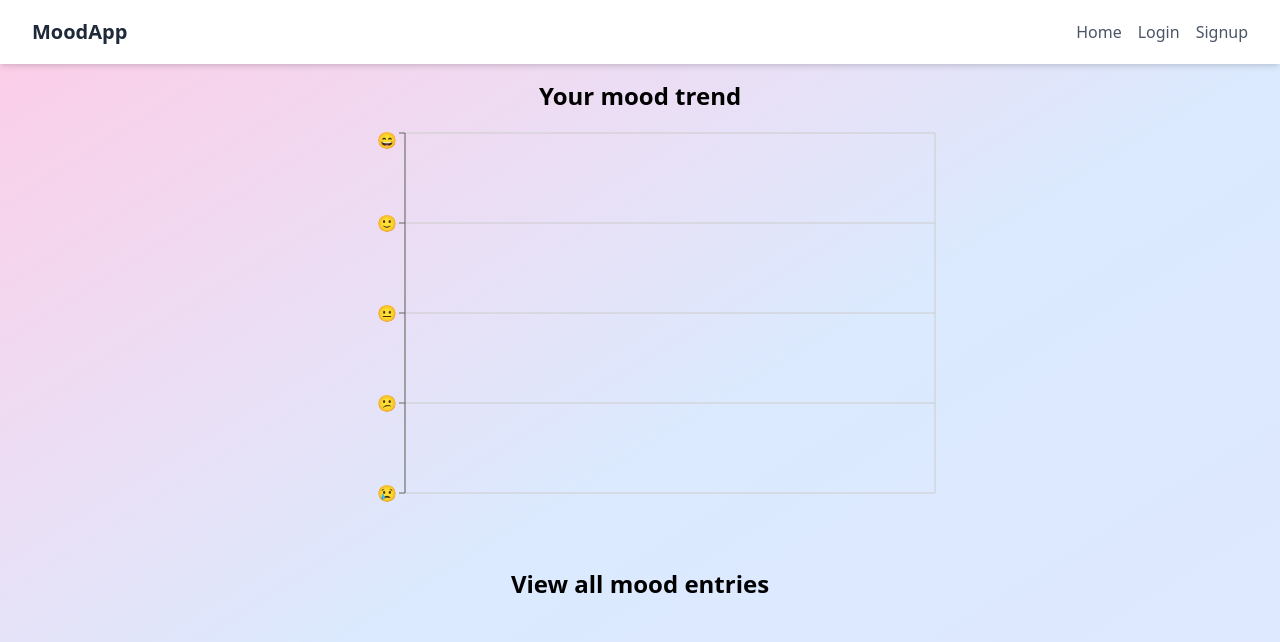
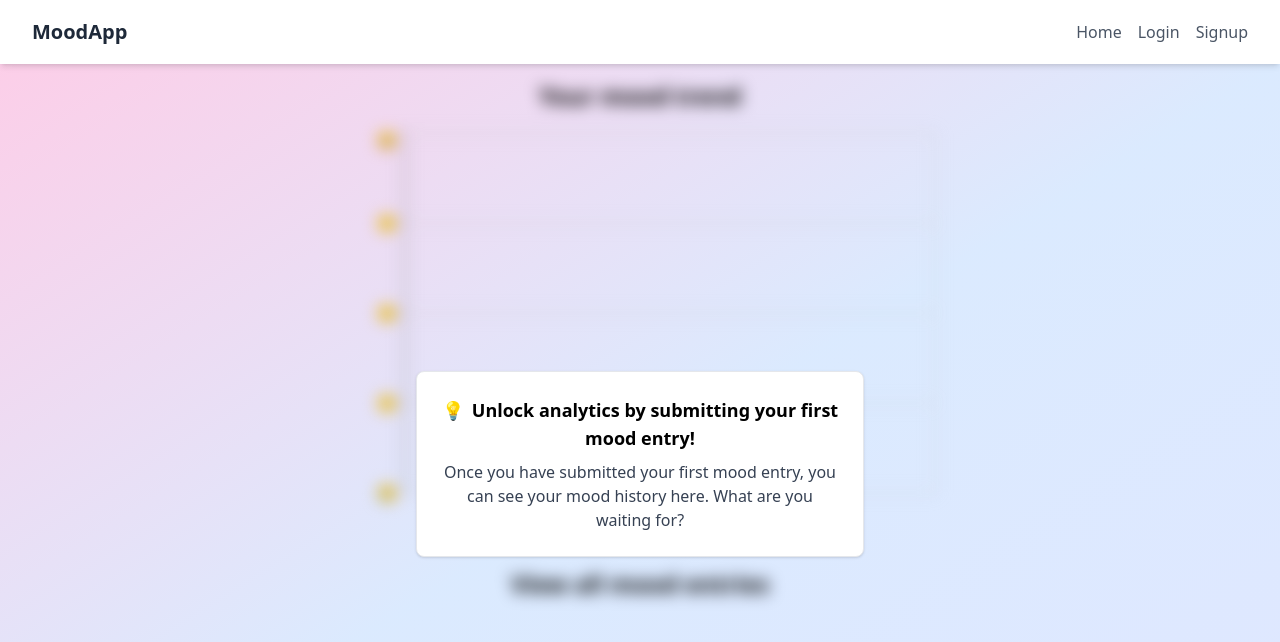
Before and after one commit to nathaliemar/mood-client, a React (Vite) app: page /analytics/user in a window 1280 px wide. Shown: the top 642 px of the page. Built offline with nearby package versions, Linux system fonts and the light colour scheme.

Commit message:
feat: add TextBox component and integrate it into various pages for enhanced user guidance

```diff
--- /dev/null
+++ b/src/components/TextBox.jsx
@@ -0,0 +1,15 @@
+function TextBox({ title, text }) {
+  return (
+    <div className="bg-white rounded-lg shadow border border-gray-200 p-6 max-w-md mx-auto flex flex-col items-center text-center">
+      <div className="font-bold text-lg mb-2">
+        <span role="img" aria-label="lightbulb" className="mr-2">
+          💡
+        </span>
+        {title}
+      </div>
+      <div className="text-gray-700 text-base">{text}</div>
+    </div>
+  );
+}
+
+export { TextBox };
--- a/src/pages/AnalyticsUserPage.jsx
+++ b/src/pages/AnalyticsUserPage.jsx
@@ -4,6 +4,7 @@ import { api } from "../services/api";
 import { useAuthContext } from "../context/auth.context";
 import { MoodEntryCard } from "../components/MoodEntryCard";
 import { WeeklyMoodChart } from "../components/WeeklyMoodChart";
+import { TextBox } from "../components/TextBox";
 
 function AnalyticsUserPage() {
   const [entries, setEntries] = useState([]);
@@ -26,7 +27,22 @@ function AnalyticsUserPage() {
   }, [user]);
 
   return (
-    <div className="min-h-screen bg-gradient-to-br from-pink-200 via-blue-100 to-indigo-100">
+    <div className="min-h-screen bg-gradient-to-br from-pink-200 via-blue-100 to-indigo-100 relative">
+      {entries.length === 0 && (
+        <div className="absolute inset-0 flex items-center justify-center z-10 pointer-events-none">
+          <TextBox
+            title="Unlock analytics by submitting your first mood entry!"
+            text="Once you have submitted your first mood entry, you can see your mood history here. What are you waiting for?"
+          />
+        </div>
+      )}
+      <div
+        className={
+          entries.length === 0
+            ? "filter blur-sm pointer-events-none select-none"
+            : ""
+        }
+      >
         <div className="flex flex-col items-center p-4">
           <h3 className="text-2xl font-semibold mb-4">Your mood trend</h3>
           <WeeklyMoodChart entries={entries} />
@@ -42,6 +58,7 @@ function AnalyticsUserPage() {
           ))}
         </div>
       </div>
+    </div>
   );
 }
 
--- a/src/pages/DashboardPage.jsx
+++ b/src/pages/DashboardPage.jsx
@@ -7,6 +7,7 @@ import { MoodEntryCard } from "../components/MoodEntryCard";
 import { getTodayDateAtMidnight } from "../utils/dateUtils";
 import { HeroComponent } from "../components/HeroComponent";
 import { handleApiError } from "../utils/handleApiError";
+import { TextBox } from "../components/TextBox";
 
 function DashboardPage() {
   const [errorMsg, setErrorMsg] = useState();
@@ -69,7 +70,7 @@ function DashboardPage() {
     <div className="min-h-screen bg-gradient-to-br from-pink-200 via-blue-100 to-indigo-100">
       <div className="flex flex-col items-center justify-center min-h-[60vh]">
         {showConfetti && <Confetti />}
-        <h1 className="text-4xl font-bold mb-4">
+        <h1 className="text-4xl font-bold mb-4 p-4">
           Hello{user?.firstName ? `, ${user.firstName}` : "there"}! 👋
         </h1>
         {todayEntry ? (
@@ -111,6 +112,14 @@ function DashboardPage() {
           </div>
         ) : (
           <div className="flex flex-col items-center">
+            <div className="mb-6 w-full flex justify-center">
+              <TextBox
+                title="Welcome to the MoodApp!"
+                text={`Hey ${
+                  user?.firstName || ""
+                }, welcome to MoodApp, your go-to place to log your daily mood and see how your colleagues are doing! Get started now by creating your first mood entry! Afterwards, you'll unlock analytics and can see data from your team. PS: Your data will be visible to your team, and Admins only. Submit your mood now! ⬇️ `}
+              />
+            </div>
             <MoodEntryForm onSubmit={handleMoodEntry} />
           </div>
         )}
--- a/src/pages/TeamListPage.jsx
+++ b/src/pages/TeamListPage.jsx
@@ -1,6 +1,7 @@
 import { useEffect, useState } from "react";
 import { api } from "../services/api";
 import { TeamListItem } from "../components/TeamListItem";
+import { TextBox } from "../components/TextBox";
 import toast from "react-hot-toast";
 import { handleApiError } from "../utils/handleApiError";
 
@@ -86,14 +87,23 @@ function TeamListPage() {
         </form>
       )}
       <div className="m-4">
-        {teams.map((team) => (
+        {teams.length === 0 ? (
+          <div className="flex justify-center items-center min-h-[300px] m-4">
+            <TextBox
+              title="Start creating your first team"
+              text="Only when being part of a team, users will be able to see data of their collegues. Get started by creating your first team now. Afterwards, you can assign it to your users via the user list"
+            />
+          </div>
+        ) : (
+          teams.map((team) => (
             <TeamListItem
               key={team._id}
               team={team}
               users={users}
               refreshTeams={fetchTeams}
             />
-        ))}
+          ))
+        )}
       </div>
     </>
   );
--- a/src/pages/UserListPage.jsx
+++ b/src/pages/UserListPage.jsx
@@ -39,11 +39,13 @@ function UserListPage() {
   return (
     <>
       <button
-        className="mb-4 px-4 py-2 bg-blue-600 text-white rounded hover:bg-blue-700"
+        className="mb-4 px-4 py-2 bg-blue-600 text-white rounded hover:bg-blue-700 m-4"
         onClick={handleCopyInviteLink}
       >
         Copy Invite Link
       </button>
+      <div className="p-4">
+        {" "}
         <UserListHeader />
         <div>
           {users
@@ -61,6 +63,7 @@ function UserListPage() {
               </Link>
             ))}
         </div>
+      </div>
     </>
   );
 }
```
Lines whose indentation alone changed are shown as unchanged.
